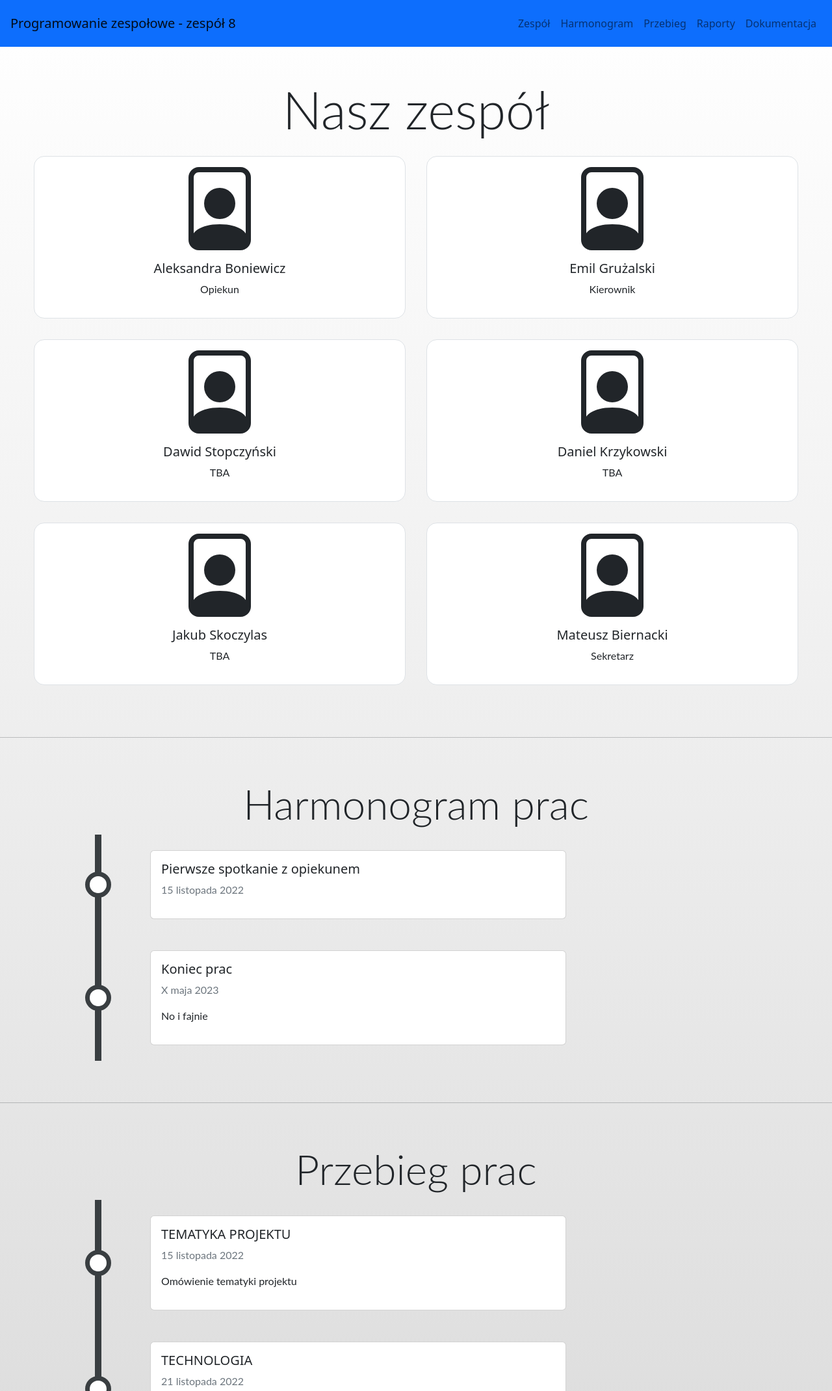
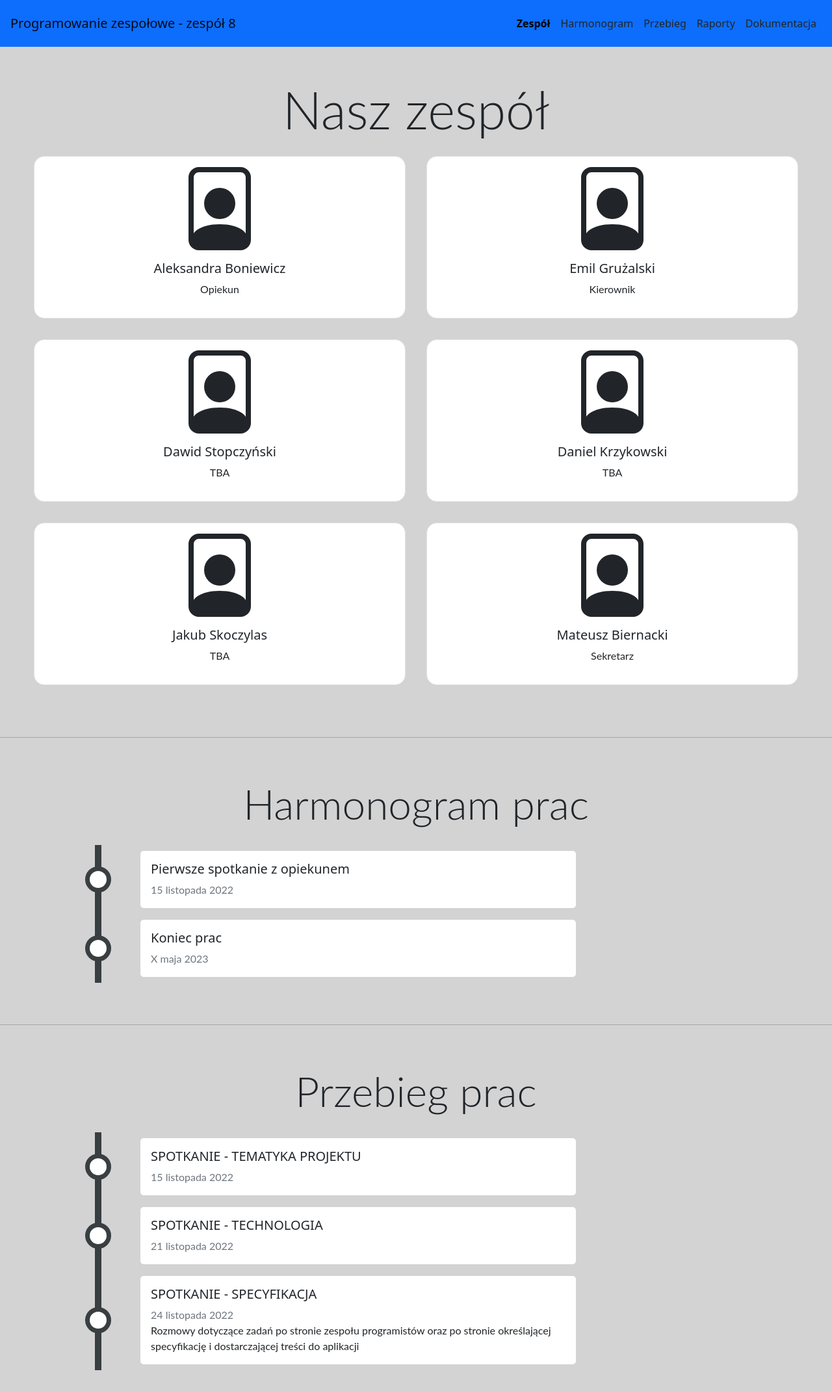
Before and after one commit to matbmp/Team8_22-23_Webpage, a React app: page / in a window 1280 px wide. Shown: the top 2140 px of the page at 65% size. Built offline with nearby package versions, Linux system fonts and the light colour scheme.

Commit message:
working navbar, a bit of content

```diff
--- a/package.json
+++ b/package.json
@@ -9,7 +9,8 @@
     "react": "^16.12.0",
     "react-bootstrap": "^2.6.0",
     "react-dom": "^16.12.0",
-    "react-icons": "^4.6.0"
+    "react-icons": "^4.6.0",
+    "react-scroll": "^1.8.8"
   },
   "scripts": {
     "predeploy": "npm run build",
--- a/src/index.js
+++ b/src/index.js
@@ -1,5 +1,6 @@
 import React, { Component } from "react";
 import { render } from "react-dom";
+import { ScrollLink, Element, Link } from "react-scroll";
 import "./style.css";
 
 import "bootstrap/dist/css/bootstrap.min.css";
@@ -10,33 +11,48 @@ import Schedule from "./schedule";
 import Progress from "./progress";
 import Raports from "./raports";
 import Docs from "./docs";
+import SimpleNavLink from "./simpleNavLink";
 
 class App extends Component {
   render() {
     return (
-      <div style={{ background: `linear-gradient(white, lightgray)` }}>
-        <Navbar bg="primary" expand="lg" className="p-3">
+      <div style={{ background: `linear-gradient(lightgray, lightgray)` }}>
+        <Navbar bg="primary" expand="lg" className="p-3 sticky-top">
           <Navbar.Brand>Programowanie zespołowe - zespół 8</Navbar.Brand>
           <Navbar.Toggle aria-controls="basic-navbar-nav" />
           <Navbar.Collapse id="basic-navbar-nav">
             <Nav className="ms-auto">
-              <Nav.Link href="#home">Zespół</Nav.Link>
-              <Nav.Link href="#link">Harmonogram</Nav.Link>
-              <Nav.Link href="#link">Przebieg</Nav.Link>
-              <Nav.Link href="#link">Raporty</Nav.Link>
-              <Nav.Link href="#link">Dokumentacja</Nav.Link>
+              <SimpleNavLink to="team">Zespół</SimpleNavLink>
+              <SimpleNavLink to="schedule">Harmonogram</SimpleNavLink>
+              <SimpleNavLink to="progress">Przebieg</SimpleNavLink>
+              <SimpleNavLink to="raports">Raporty</SimpleNavLink>
+              <SimpleNavLink to="docs">Dokumentacja</SimpleNavLink>
             </Nav>
           </Navbar.Collapse>
         </Navbar>
-        <Team></Team>
-        <hr />
-        <Schedule></Schedule>
-        <hr />
-        <Progress></Progress>
-        <hr />
-        <Raports></Raports>
-        <hr />
-        <Docs></Docs>
+
+        <Element id="team" name="team">
+          <Team></Team>
+        </Element>
+
+        <Element id="schedule" name="schedule">
+          <hr/>
+          <Schedule></Schedule>
+        </Element>
+
+        <Element id="progress" name="progress">
+          <hr/>
+          <Progress></Progress>
+        </Element>
+
+        <Element id="raports" name="raports">
+          <hr/>
+          <Raports></Raports>
+        </Element>
+        <Element id="docs" name="docs">
+          <hr/>
+          <Docs></Docs>
+        </Element>
       </div>
     );
   }
--- a/src/progress.js
+++ b/src/progress.js
@@ -11,19 +11,17 @@ class Progress extends React.Component {
           <TimeLine
             events={[
               {
-                title: "TEMATYKA PROJEKTU",
+                title: "SPOTKANIE - TEMATYKA PROJEKTU",
                 date: "15 listopada 2022",
-                text: "Omówienie tematyki projektu",
               },
               {
-                title: "TECHNOLOGIA",
+                title: "SPOTKANIE - TECHNOLOGIA",
                 date: "21 listopada 2022",
-                text: "Omówienie technologii oraz architektury aplikacji",
               },
               {
-                title: "SPECYFIKACJA",
+                title: "SPOTKANIE - SPECYFIKACJA",
                 date: "24 listopada 2022",
-                text: "Wyjaśnienie wymagań",
+                text: "Rozmowy dotyczące zadań po stronie zespołu programistów oraz po stronie określającej specyfikację i dostarczającej treści do aplikacji",
               },
             ]}
           />
--- a/src/schedule.js
+++ b/src/schedule.js
@@ -18,7 +18,7 @@ class Schedule extends React.Component {
               {
                 title: "Koniec prac",
                 date: "X maja 2023",
-                text: "No i fajnie",
+                text: "",
               },
             ]}
           />
--- /dev/null
+++ b/src/simpleNavLink.js
@@ -0,0 +1,20 @@
+import React, { Component } from "react";
+import { Nav } from "react-bootstrap";
+import { Link } from "react-scroll";
+
+export default function SimpleNavLink(props) {
+  return (
+    <div className="p-2 text-dark">
+      <Link
+        activeClass="active"
+        to={props.to}
+        spy={true}
+        smooth={false}
+        durantion="500"
+        offset={-75}
+      >
+        {props.children}
+      </Link>
+    </div>
+  );
+}
--- a/src/style.css
+++ b/src/style.css
@@ -1,3 +1,10 @@
 h1, p {
   font-family: Lato;
 }
+
+.active {
+  font-weight:bold;
+  color:black;
+  text-decoration: none;
+  pointer-events: none;
+}
--- a/src/timeline.js
+++ b/src/timeline.js
@@ -63,12 +63,13 @@ class TimeLine extends React.Component {
             </div>
           </Col>
           <Col xs={10} xl={8}>
-            <Card className="m-4">
+            <Card className="m-2">
               <Card.Body>
                 <Card.Title>{obj.title}</Card.Title>
                 <Card.Text>
-                  <p className="text-muted">{obj.date}</p>
-                  <p>{obj.text}</p>
+                  <span className="text-muted">{obj.date}</span>
+                  {obj.text != null ? <br></br> : ""}
+                  {obj.text}
                 </Card.Text>
               </Card.Body>
             </Card>
@@ -77,7 +78,7 @@ class TimeLine extends React.Component {
       );
     });
 
-    return <>{evs}</>;
+    return <div className="pt-3">{evs}</div>;
   }
 }
 
```
Also changed, not shown: build/asset-manifest.json, build/index.html, build/static/js/main.535d9756.js.LICENSE.txt (renamed from build/static/js/main.8a7eede5.js.LICENSE.txt), 5 other files.
